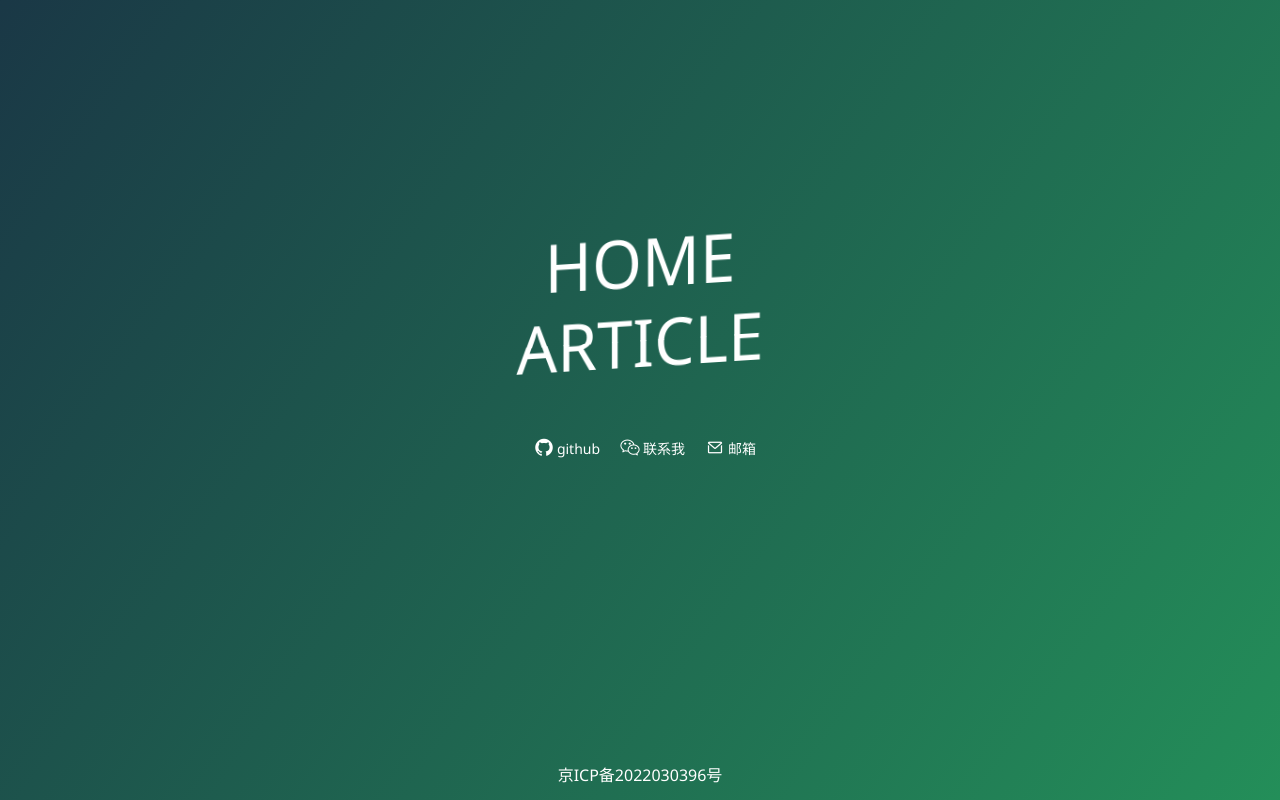
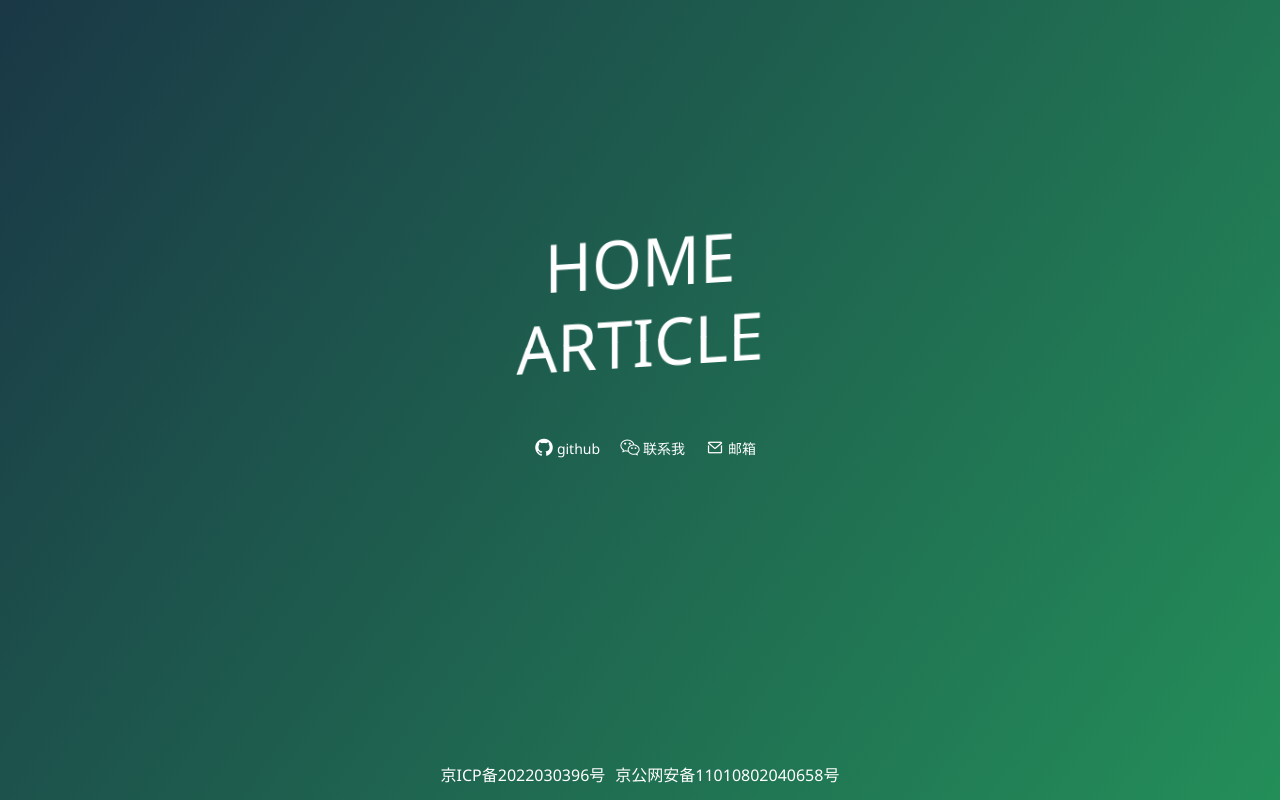
Before and after one commit to jc9135/MyBlogProject, a Nuxt app in the folder web/: page / in a window 1280 px wide. Built offline with nearby package versions, Linux system fonts and the light colour scheme.

Commit message:
🐞 fix:修复项目警告问题

```diff
--- a/web/nuxt.config.ts
+++ b/web/nuxt.config.ts
@@ -5,7 +5,7 @@ export default defineNuxtConfig({
   // styleResources: {
   //   scss: ['@/assets/scss/base.scss']
   // },
-  modules: ['cookie-universal-nuxt'],
+  // modules: ['cookie-universal-nuxt'],
   buildModules: ['@pinia/nuxt'],
   // css: ['@/assets/scss/global.scss'],
   // build
--- a/web/pages/create.vue
+++ b/web/pages/create.vue
@@ -1,7 +1,17 @@
 <template>
   <div class="md-editor">
-    <md-editor v-model="text" />
-    <ElButton @click="submit">提交</ElButton>
+    <div class="editor-top">
+      <ElInput
+        v-model="title"
+        placeholder="输入文章标题..."
+        size="large"
+        :input-style="{ border: 'none' }"
+      />
+      <ElButton class="editor-btn" type="primary" @click="submit"
+        >编辑完成</ElButton
+      >
+    </div>
+    <md-editor v-model="content" />
   </div>
 </template>
 
@@ -9,14 +19,27 @@
 import { ElForm, ElFormItem, ElButton, ElInput, ElMessage } from 'element-plus'
 import MdEditor from 'md-editor-v3'
 import 'md-editor-v3/lib/style.css'
-const text = ref('')
+
+const content = ref('')
+const title = ref('')
 const submit = () => {
-  console.log(text.value)
+  console.log(content.value)
 }
 </script>
 
 <style scoped lang="scss">
 .md-editor {
   height: 100vh;
+  .editor-top {
+    height: 5rem;
+    display: flex;
+    align-items: center;
+    :deep(.el-input__wrapper) {
+      box-shadow: none !important;
+    }
+    .editor-btn {
+      margin-right: 0.9375rem;
+    }
+  }
 }
 </style>
--- a/web/pages/home.vue
+++ b/web/pages/home.vue
@@ -9,7 +9,7 @@
         <div class="welcome">欢迎光临</div>
         <div class="typing">你坚持的事情一定会转过头来拥抱你的!</div>
       </div>
-      <img src="~~/public/images/img1.jpg" alt="" />
+      <img src="/images/img1.jpg" alt="" />
     </div>
     <div class="article-card">
       <div class="card-item" v-for="item in articlelist" :key="item.id">
@@ -21,7 +21,7 @@
           <div class="description">{{ item.description }}</div>
         </div>
         <div class="right">
-          <img src="~~/public/images/img2.jpg" alt="" srcset="" />
+          <img src="/images/img2.jpg" alt="" srcset="" />
         </div>
       </div>
     </div>
--- a/web/pages/index.vue
+++ b/web/pages/index.vue
@@ -48,7 +48,7 @@
           <div>联系我</div>
           <div class="popover-content">
             <img
-              src="../public/images/qrcode.jpeg"
+              src="/images/qrcode.jpeg"
               alt=""
               srcset=""
               width="150"
@@ -63,9 +63,17 @@
         </div>
       </div>
     </div>
-    <a href="https://beian.miit.gov.cn" target="_blank" class="footer"
-      >京ICP备2022030396号</a
-    >
+    <div class="footer">
+      <a href="https://beian.miit.gov.cn" target="_blank"
+        >京ICP备2022030396号</a
+      >
+      <a
+        href="http://www.beian.gov.cn/portal/index.do"
+        target="_blank"
+        rel="noopener noreferrer"
+        >京公网安备11010802040658号</a
+      >
+    </div>
   </div>
 </template>
 
@@ -285,7 +293,10 @@ $split-color: #fff;
     text-align: center;
     position: absolute;
     bottom: 0;
-    color: #fff;
+    a {
+      color: #fff;
+      margin: 0 0.3125rem;
+    }
   }
 }
 /* iphone6 7 8 plus */
```
